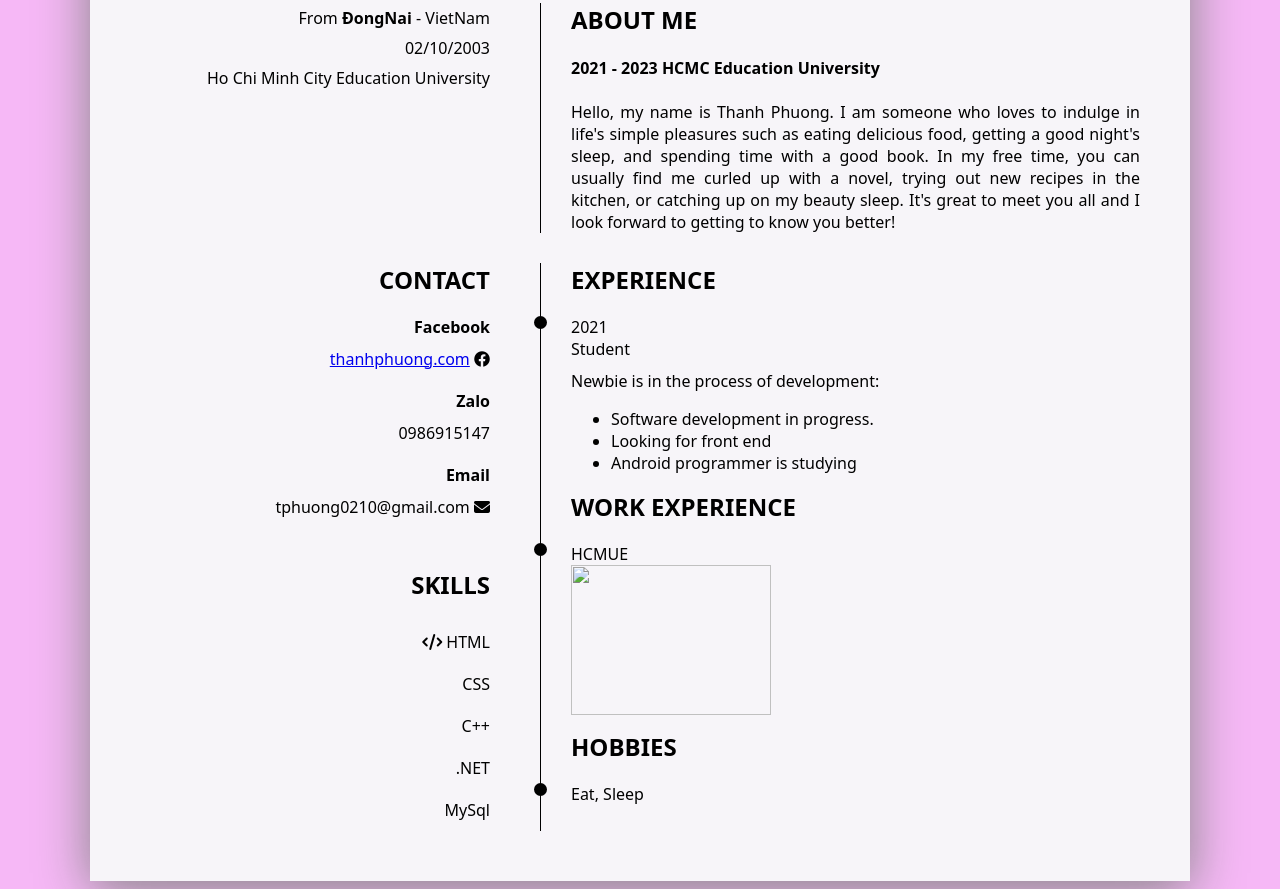
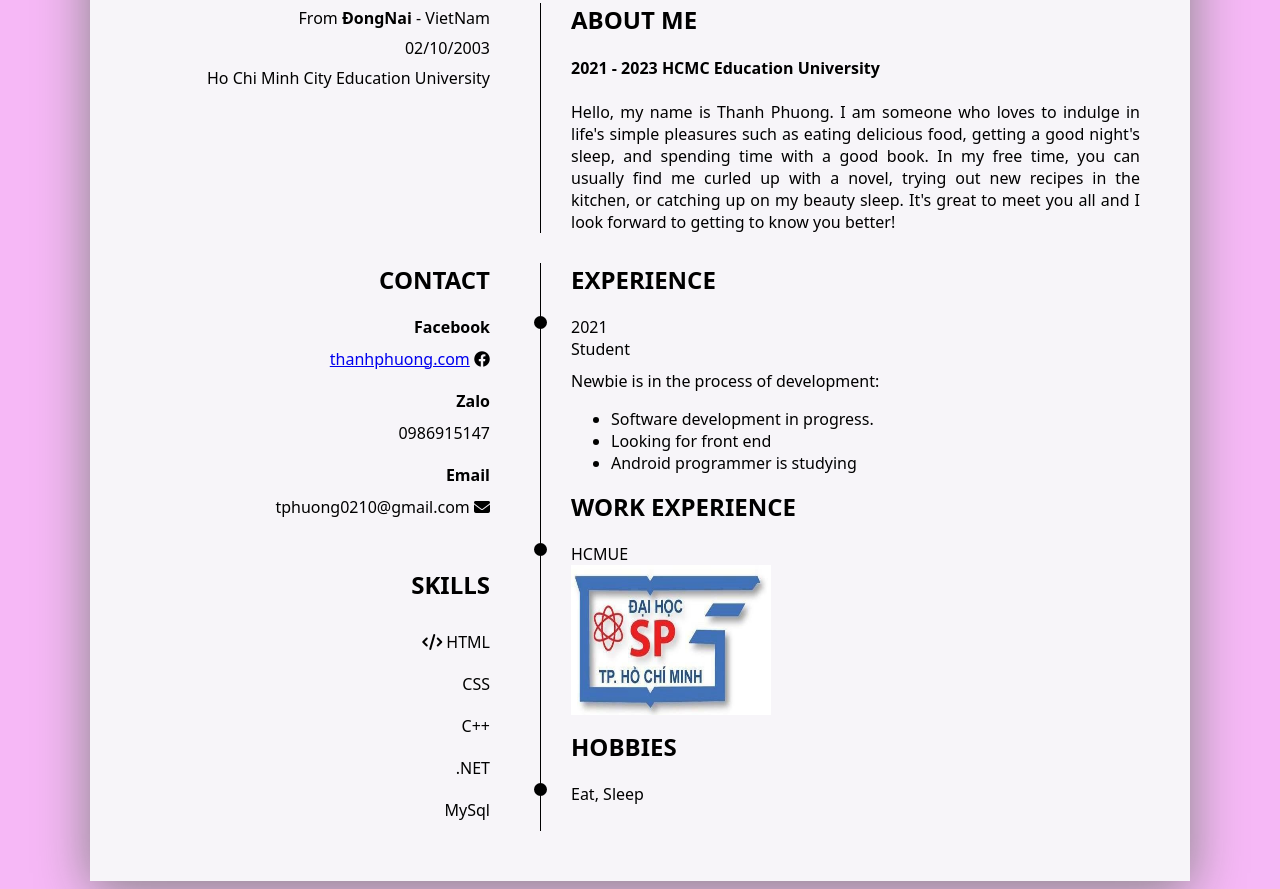
Before and after one commit to Tphuong00/AboutMe, a plain HTML site: page MySite2.html in a window 1280 px wide. Shown: the part 285-1174 px from the top of the page. Drawn offline with Linux system fonts and the light colour scheme; some icons are missing.

Commit message:
Update MySite2.html

```diff
--- a/MySite2.html
+++ b/MySite2.html
@@ -122,7 +122,7 @@
                  HCMUE
              </div>
              <div class="location">
-                 <img src="img/logo-dai-hoc-su-pham-tphcm-inkythuatso-2-02-16-16-25.jpg" width="200" height="150">
+                 <img src="logo-dai-hoc-su-pham-tphcm-inkythuatso-2-02-16-16-25.jpg" width="200" height="150">
              </div>
          </div>
          <h2>HOBBIES</h2>
```
